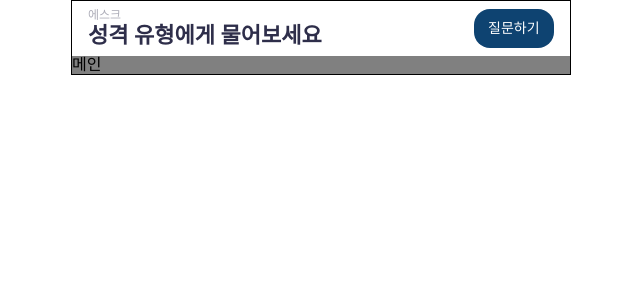
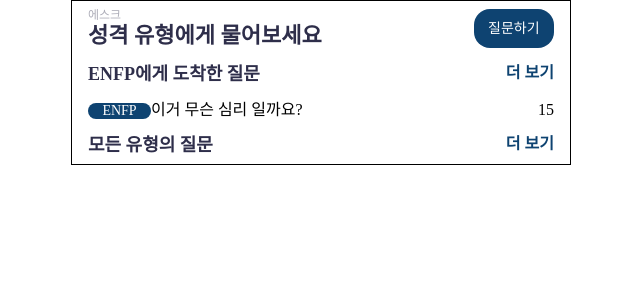
Before and after one commit to songgaram/woot-front-project, a React (Create React App) app: page / in a window 1280 px wide. Shown: the top 300 px of the page, without its empty margins (319-959 px from the left). Built offline with nearby package versions, Linux system fonts and the light colour scheme.

Commit message:
feat : AskCard 컴포넌트 생성

```diff
--- /dev/null
+++ b/src/pages/AskCard.tsx
@@ -0,0 +1,27 @@
+import React from 'react';
+import Button from 'components/button/Button';
+import styled from 'styled-components';
+
+const AskCard = () => {
+  return (
+    <AskCardContainer>
+      <div>
+        <Button>ENFP</Button>
+        <AskTitle>이거 무슨 심리 일까요?</AskTitle>
+      </div>
+      <Comment> 15</Comment>
+    </AskCardContainer>
+  );
+};
+
+export default AskCard;
+
+export const AskCardContainer = styled.div`
+  display: flex;
+  flex-direction: row;
+  justify-content: space-between;
+  padding: 0.5rem 1rem;
+`;
+
+export const AskTitle = styled.span``;
+export const Comment = styled.div``;
--- a/src/pages/MainPage.style.ts
+++ b/src/pages/MainPage.style.ts
@@ -7,5 +7,19 @@ export const MainContainer = styled.div`
 
 export const MainContent = styled.main`
   width: 100%;
-  background-color: gray;
 `;
+
+export const MainHeaderContainer = styled.div`
+  display: flex;
+  flex-direction: row;
+  justify-content: space-between;
+  padding: 0.5rem 1rem;
+  font-weight: 600;
+  font-size: ${({ theme }) => theme.fontSizes.lg};
+  color: ${({ theme }) => theme.colors.primary};
+
+  p {
+    font-size: ${({ theme }) => theme.fontSizes.base};
+    color: ${({ theme }) => theme.colors.deepblue};
+  }
+`;
--- a/src/pages/MainPage.tsx
+++ b/src/pages/MainPage.tsx
@@ -1,13 +1,22 @@
 import React from 'react';
-import { MainContainer, MainContent } from './MainPage.style';
+import { MainContainer, MainContent, MainHeaderContainer } from './MainPage.style';
 import Header from 'components/header/Header';
+import AskCard from './AskCard';
 
 const MainPage = () => {
   return (
     <>
       <MainContainer>
         <Header />
-        <MainContent>메인</MainContent>
+        <MainContent>
+          <MainHeaderContainer>
+            ENFP에게 도착한 질문 <p>더 보기</p>
+          </MainHeaderContainer>
+          <AskCard />
+          <MainHeaderContainer>
+            모든 유형의 질문 <p>더 보기</p>
+          </MainHeaderContainer>
+        </MainContent>
       </MainContainer>
     </>
   );
```
